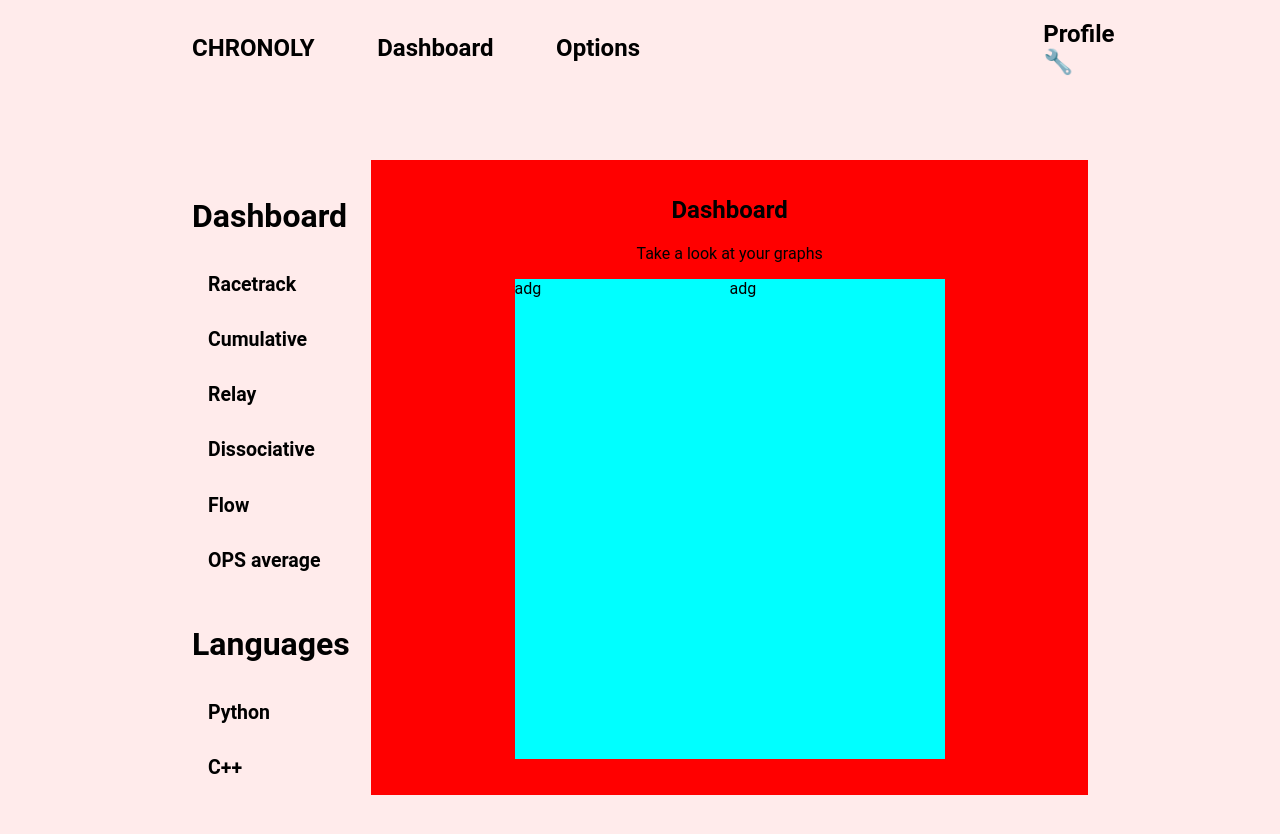
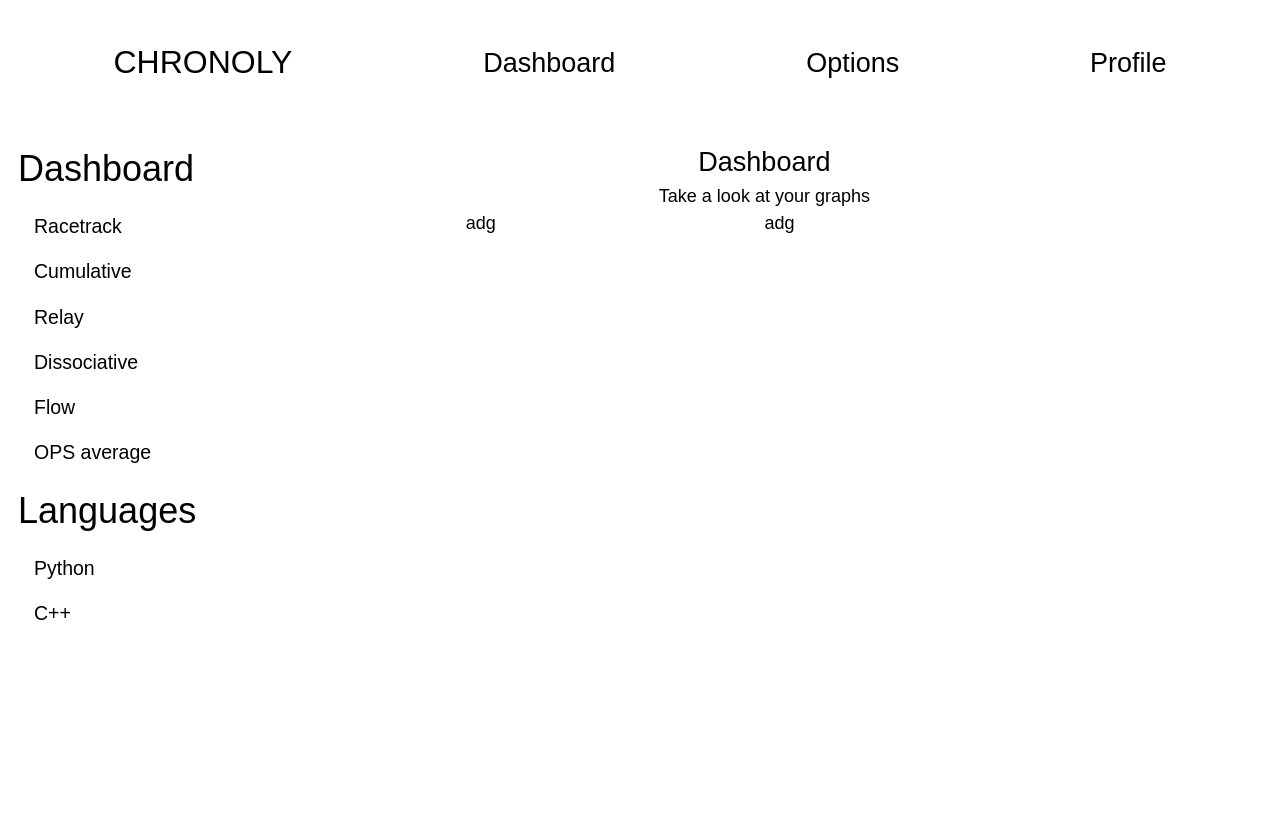
Before and after one commit to songexile/Chronoly-Website2, a React (Create React App) app: page / in a window 1280 px wide. Shown: the top 834 px of the page. After the commit the page ends 800 px from the top, so only its background shows below. Built offline with nearby package versions, Linux system fonts and the light colour scheme.

Commit message:
Removed unneeded css

```diff
--- a/src/App.css
+++ b/src/App.css
@@ -1,16 +1,103 @@
-.container {
-  padding-left: 15%;
-  padding-right: 15%;
-  background-color: rgba(255, 235, 235, 1);
-  height: 100rem;
+:root {
+  /* Colors */
+  --main-color: (255, 235, 235, 1);
+  /* Fonts */
+  --ff-serif: serif;
+  --ff-sans-cond: "Barlow Condensed", sans-serif;
+  --ff-sans-normal: "Barlow", sans-serif;
+
+
+  /* font-sizes */
+
+  --fs-900: 9.375rem;
+  --fs-800: 6.25rem;
+  --fs-700: 3.5rem;
+  --fs-600: 2rem;
+  --fs-500: 1.75rem;
+  --fs-400: 1.125rem;
+  --fs-300: 1rem;
+  --fs-200: 0.875rem;
 }
 
-@media (max-width: 1200px) {
-  .container {
-    padding-left: 5%;
-    padding-right: 5%;
+/* ------------------- */
+/* Reset               */
+/* ------------------- */
+
+/* https://piccalil.li/blog/a-modern-css-reset/ */
+
+/* Box sizing */
+*,
+*::before,
+*::after {
+  box-sizing: border-box;
+}
+
+/* Reset margins */
+body,
+h1,
+h2,
+h3,
+h4,
+h5,
+p,
+figure,
+picture {
+  margin: 0;
+}
+
+h1,
+h2,
+h3,
+h4,
+h5,
+h6,
+p {
+    font-weight: 400;
+}
+
+/* set up the body */
+body {
+  line-height: 1.5;
+  min-height: 100vh;
+  font-family: var(--ff-sans-normal);
+  font-size: var(--fs-400);
+  color: hsl(var(--clr-white));
+  background-color: hsl(var(--clr-dark)));
+}
+
+/* make images easier to work with */
+img,
+picutre {
+  max-width: 100%;
+  display: block;
+}
+
+/* make form elements easier to work with */
+input,
+button,
+textarea,
+select {
+  font: inherit;
+}
+
+/* remove animations for people who've turned them off */
+@media (prefers-reduced-motion: reduce) {
+  *,
+  *::before,
+  *::after {
+    animation-duration: 0.01ms !important;
+    animation-iteration-count: 1 !important;
+    transition-duration: 0.01ms !important;
+    scroll-behavior: auto !important;
   }
 }
+
+.container {
+  padding-inline: 1em;
+  margin-inline: auto;
+  max-width: 100rem;
+}
+
 
 .container--maincontent {
   display: flex;
@@ -18,41 +105,12 @@
 
 .nav {
   display: flex;
+  justify-content: space-around;
   align-items: center;
+  flex-direction: row;
+  height: 7em;
 }
 
-.nav--left {
-  width: 50%;
-  display: flex;
-  flex-direction: row;
-  justify-content: space-between;
-  align-items: center;
-}
-
-@media (max-width: 800px) {
-  .nav--left {
-    width: 70%;
-  }
-}
-
-.nav--right {
-  width: 50%;
-  align-items: center;
-  display: flex;
-}
-
-.nav--right > * {
-  padding-left: 90%;
-}
-
-.nav--container {
-  height: 10rem;
-}
-
-.nav--title {
-  font-weight: bolder;
-  font-size: x-large;
-}
 
 .sidebar--children {
   padding-left: 1rem;
@@ -76,7 +134,6 @@
   display: flex;
   width: 100%;
   flex-direction: column;
-  background-color: red;
 }
 
 .dashboard--title > * {
@@ -100,7 +157,6 @@
   display: flex;
 
   align-items: center;
-  background-color: aqua;
 }
 
 .row {
@@ -112,3 +168,59 @@
   padding: auto;
   height: 30rem;
 }
+
+.footer {
+  display: flex;
+  justify-content: center;
+  align-items: center;
+}
+
+.bg-main {
+  background-color: hsl(var(--main-color));
+}
+
+.ff-serif {
+  font-family: var(--ff-serif);
+}
+.ff-sans-cond {
+  font-family: var(--ff-sans-cond);
+}
+.ff-sans-normal {
+  font-family: var(--ff-sans-normal);
+}
+
+.uppercase {
+  text-transform: uppercase;
+}
+
+.fs-900 {
+  font-size: var(--fs-900);
+}
+.fs-800 {
+  font-size: var(--fs-800);
+}
+.fs-700 {
+  font-size: var(--fs-700);
+}
+.fs-600 {
+  font-size: var(--fs-600);
+}
+.fs-500 {
+  font-size: var(--fs-500);
+}
+.fs-400 {
+  font-size: var(--fs-400);
+}
+.fs-300 {
+  font-size: var(--fs-300);
+}
+.fs-200 {
+  font-size: var(--fs-200);
+}
+
+.fs-900,
+.fs-800,
+.fs-700,
+.fs-600 {
+  line-height: 1.1;
+}
--- a/src/App.js
+++ b/src/App.js
@@ -2,6 +2,7 @@ import "./App.css";
 import Navbar from "./components/Navbar";
 import Sidebar from "./components/Sidebar";
 import Dashboard from "./components/Dashboard";
+import Footer from "./components/Footer";
 
 function App() {
   return (
--- /dev/null
+++ b/src/components/Footer.js
@@ -0,0 +1,7 @@
+import React from "react";
+
+const Footer = () => {
+  return <div className="footer">Copyright 2022©</div>;
+};
+
+export default Footer;
--- a/src/components/Navbar.js
+++ b/src/components/Navbar.js
@@ -4,15 +4,10 @@ const Navbar = () => {
   return (
     <div className="nav--container">
       <div className="nav">
-        <div className="nav--left">
-          <h2 className="nav--title">CHRONOLY</h2>
-          <h2>Dashboard</h2>
-          <h2>Options</h2>
-        </div>
-        <div className="nav--right">
-          <h2>Profile🔧</h2>
-          <h4></h4>
-        </div>
+        <h2 className="fs-600">CHRONOLY</h2>
+        <h2>Dashboard</h2>
+        <h2>Options</h2>
+        <h2>Profile</h2>
       </div>
     </div>
   );
```
